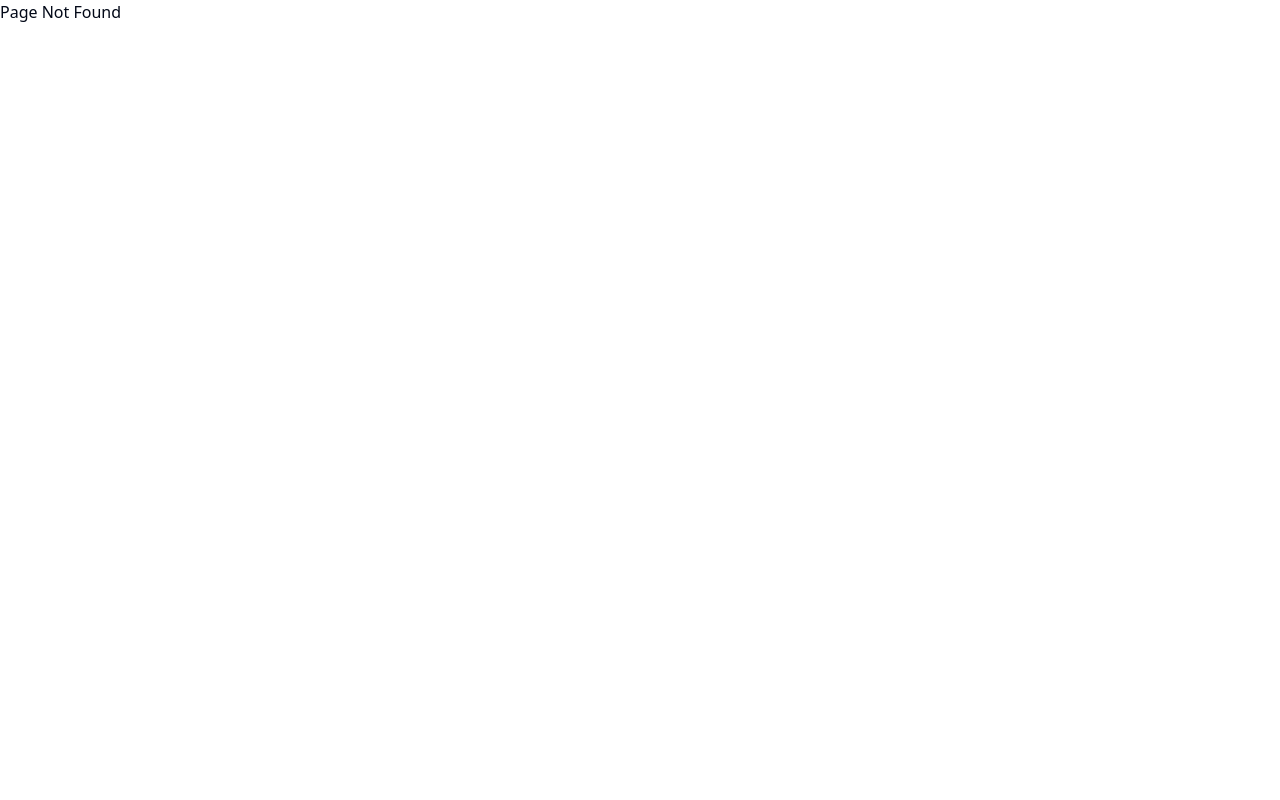
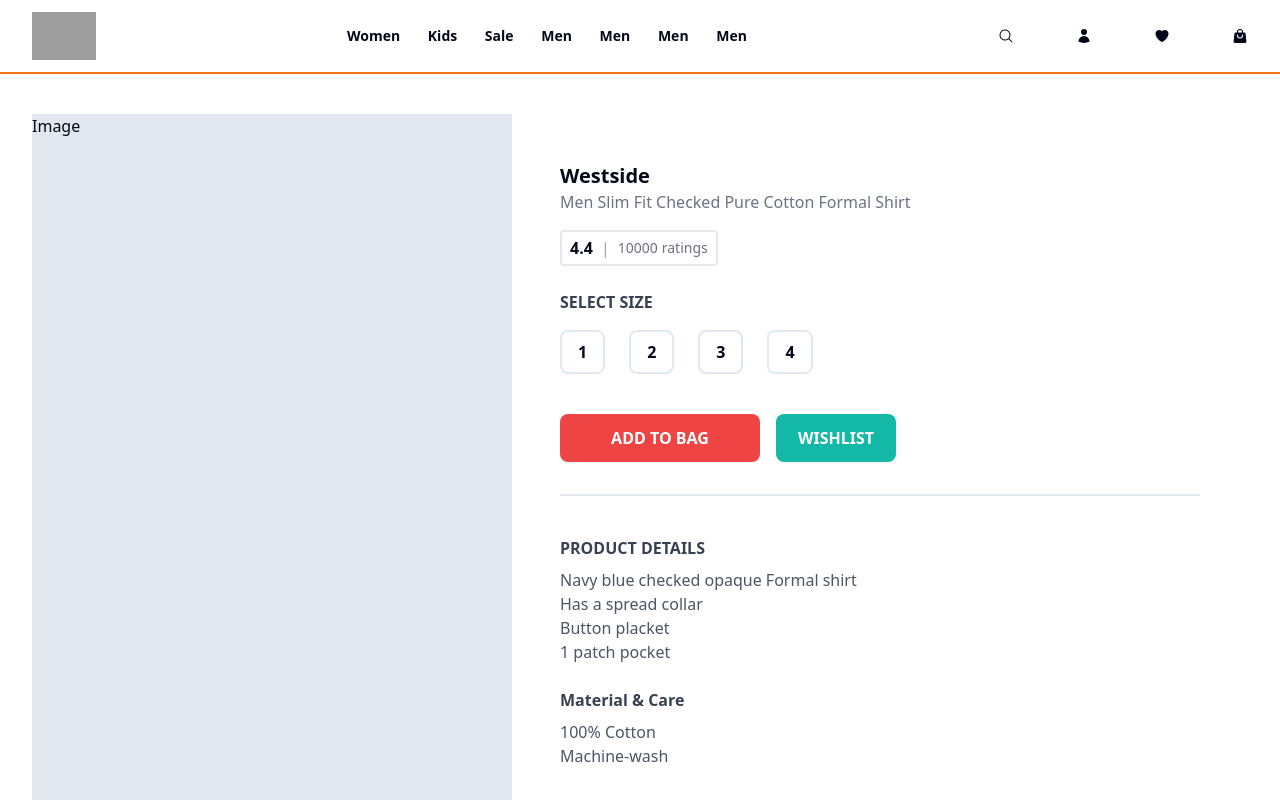
Before and after one commit to Adi-jain12/mern-eshop, a React (Vite) app in the folder frontend/: page /details/1 in a window 1280 px wide. Before the commit this address had no page. Shown: the top 800 px of the page. Built offline with nearby package versions, Linux system fonts and the light colour scheme; grey boxes are pictures that could not be loaded.

Commit message:
add product details page

```diff
--- a/frontend/src/App.tsx
+++ b/frontend/src/App.tsx
@@ -1,9 +1,11 @@
 import { BrowserRouter, Navigate, Route, Routes } from 'react-router-dom';
 import AppLayout from './features/ui/AppLayout';
 import HomePage from './pages/HomePage';
-import PageNotFound from './pages/PageNotFound';
-import Products from './pages/Products';
 import SearchPage from './pages/SearchPage';
+import PageNotFoundPage from './pages/PageNotFoundPage';
+import ProductsPage from './pages/ProductsPage';
+import ProductDetailsPage from './pages/ProductDetailsPage';
+import CheckoutPage from './pages/CheckoutPage';
 
 function App() {
 	return (
@@ -23,7 +25,7 @@ function App() {
 					path="products"
 					element={
 						<AppLayout>
-							<Products />
+							<ProductsPage />
 						</AppLayout>
 					}
 				/>
@@ -35,9 +37,20 @@ function App() {
 						</AppLayout>
 					}
 				/>
+
+				<Route
+					path="details/:id"
+					element={
+						<AppLayout>
+							<ProductDetailsPage />
+						</AppLayout>
+					}
+				/>
+
+				<Route path="checkout" element={<CheckoutPage />} />
 				{/* </Route> */}
 
-				<Route path="*" element={<PageNotFound />} />
+				<Route path="*" element={<PageNotFoundPage />} />
 			</Routes>
 		</BrowserRouter>
 	);
--- /dev/null
+++ b/frontend/src/features/checkout/Cart.tsx
@@ -0,0 +1,32 @@
+const Cart = () => {
+	return (
+		<div className="flex items-center space-x-4 bg-white shadow-lg rounded-lg p-6">
+			<img
+				src="https://via.placeholder.com/150"
+				alt="Product"
+				className="w-40 h-40 object-cover rounded-lg"
+			/>
+			<div className="flex-1">
+				<h2 className="text-2xl font-semibold text-gray-800">Product Name</h2>
+				<p className="text-gray-600 mt-2">$49.99</p>
+				<div className="mt-4 flex items-center space-x-4">
+					<button className="bg-gray-200 px-4 py-2 rounded hover:bg-gray-300">
+						-
+					</button>
+					<input
+						type="number"
+						className="border border-gray-300 rounded px-4 py-2 text-center w-16"
+					/>
+					<button className="bg-gray-200 px-4 py-2 rounded hover:bg-gray-300">
+						+
+					</button>
+				</div>
+				<button className="mt-6 bg-red-500 text-white px-6 py-2 rounded hover:bg-red-600">
+					Delete product from cart
+				</button>
+			</div>
+		</div>
+	);
+};
+
+export default Cart;
--- /dev/null
+++ b/frontend/src/features/checkout/Checkout.tsx
@@ -0,0 +1,41 @@
+const Checkout = () => {
+	return (
+		<div className="mx-4 flex flex-col shadow-lg p-10 h-screen">
+			<div className="flex flex-col">
+				<span className="text-md font-bold text-gray-700 mb-2">
+					Price details
+				</span>
+
+				<div className="flex flex-col gap-2 mb-8 text-sm">
+					<span className="flex justify-between">
+						<span>Price on MRP</span>
+						<span>₹2000</span>
+					</span>
+					<span className="flex justify-between">
+						<span>Discount</span>
+						<span>₹2000</span>
+					</span>
+					<span className="flex justify-between">
+						<span>Delivery Fee</span>
+						<span>₹2000</span>
+					</span>
+					<span className="flex justify-between">
+						<span>Price</span>
+						<span>₹2000</span>
+					</span>
+				</div>
+			</div>
+
+			<span className="flex justify-between font-bold">
+				<span>Total Amount</span>
+				<span>₹4000</span>
+			</span>
+
+			<button className="p-2 mt-4 border-2 border-slate-600 items-center justify-center hover:bg-red-500">
+				Place order
+			</button>
+		</div>
+	);
+};
+
+export default Checkout;
--- /dev/null
+++ b/frontend/src/pages/CheckoutPage.tsx
@@ -0,0 +1,13 @@
+import Cart from '@/features/checkout/Cart';
+import Checkout from '@/features/checkout/Checkout';
+
+const CheckoutPage = () => {
+	return (
+		<div className="container mx-auto grid grid-cols-[55rem_1fr]">
+			<Cart />
+			<Checkout />
+		</div>
+	);
+};
+
+export default CheckoutPage;
--- a/frontend/src/pages/PageNotFound.tsx
+++ /dev/null
@@ -1,5 +0,0 @@
-const PageNotFound = () => {
-  return <div>Page Not Found</div>;
-};
-
-export default PageNotFound;
--- /dev/null
+++ b/frontend/src/pages/PageNotFoundPage.tsx
@@ -0,0 +1,5 @@
+const PageNotFoundPage = () => {
+	return <div>Page Not Found</div>;
+};
+
+export default PageNotFoundPage;
--- /dev/null
+++ b/frontend/src/pages/ProductDetailsPage.tsx
@@ -0,0 +1,76 @@
+const ProductDetailsPage = () => {
+	return (
+		<div className="grid grid-cols-[30rem_1fr] h-screen">
+			<div className="bg-slate-200">Image</div>
+
+			<div className="flex flex-col m-12">
+				<div className="border-b-2 border-slate-200 pb-8">
+					<div className="text-xl font-bold">Westside</div>
+					<div className="text-md text-gray-500">
+						Men Slim Fit Checked Pure Cotton Formal Shirt
+					</div>
+
+					<div className="flex items-center max-w-full mt-4 mb-6">
+						<div className="flex items-center border-2 border-gray-200 p-1 px-2 rounded-sm">
+							<div className="text-md font-semibold">4.4</div>
+							<div className="mx-2 text-gray-400">|</div>
+							<div className="flex gap-1 text-gray-500">
+								<span className="text-sm">10000</span>
+								<span className="text-sm">ratings</span>
+							</div>
+						</div>
+					</div>
+
+					<span className="text-md font-bold text-gray-700">SELECT SIZE</span>
+					<div className="text-md font-bold">
+						<div className="flex gap-6 mt-4">
+							<button className="border-2 hover:border-slate-300 hover:bg-slate-300 px-4 py-2 rounded-lg">
+								1
+							</button>
+							<button className="border-2 hover:border-slate-300 hover:bg-slate-300 px-4 py-2 rounded-lg">
+								2
+							</button>
+							<button className="border-2 hover:border-slate-300 hover:bg-slate-300 px-4 py-2 rounded-lg">
+								3
+							</button>
+							<button className="border-2 hover:border-slate-300 hover:bg-slate-300 px-4 py-2 rounded-lg">
+								4
+							</button>
+						</div>
+					</div>
+
+					<div className="flex items-center gap-4 mt-10 text-white font-semibold">
+						<button className="bg-red-500 p-3 w-[200px] rounded-lg">
+							ADD TO BAG
+						</button>
+						<button className="bg-teal-500 p-3 rounded-lg w-[120px]">
+							WISHLIST
+						</button>
+					</div>
+				</div>
+
+				<div className="flex flex-col mt-10 text-gray-700">
+					<span className="text-md font-bold text-gray-700 mb-2">
+						PRODUCT DETAILS
+					</span>
+					<div className="flex flex-col justify-center text-gray-600 mb-6">
+						<span>Navy blue checked opaque Formal shirt</span>
+						<span>Has a spread collar</span>
+						<span>Button placket</span>
+						<span>1 patch pocket</span>
+					</div>
+
+					<span className="text-md font-bold text-gray-700 mb-2">
+						Material & Care
+					</span>
+					<div className="flex flex-col text-gray-600">
+						<span>100% Cotton</span>
+						<span>Machine-wash</span>
+					</div>
+				</div>
+			</div>
+		</div>
+	);
+};
+
+export default ProductDetailsPage;
--- a/frontend/src/pages/Products.tsx
+++ /dev/null
@@ -1,5 +0,0 @@
-const Products = () => {
-  return <div>Products</div>;
-};
-
-export default Products;
--- /dev/null
+++ b/frontend/src/pages/ProductsPage.tsx
@@ -0,0 +1,5 @@
+const ProductsPage = () => {
+	return <div>Products</div>;
+};
+
+export default ProductsPage;
```
Also changed, not shown: frontend/src/pages/RegisterPage.tsx (renamed from frontend/src/pages/Register.tsx), frontend/src/pages/SignInPage.tsx (renamed from frontend/src/pages/SignIn.tsx), frontend/src/pages/UpdateProfilePage.tsx (renamed from frontend/src/pages/UpdateProfile.tsx), 2 other files (tests, documents, lock files or other folders).
